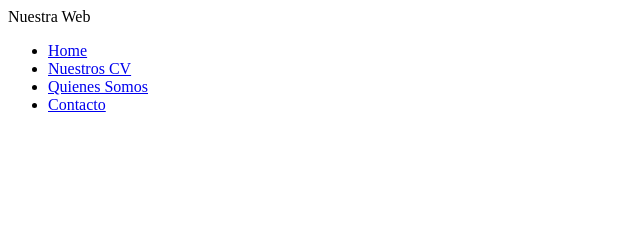
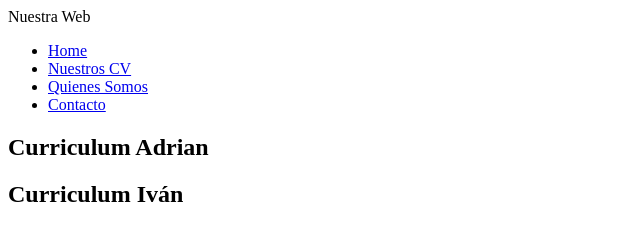
Before and after one commit to AdrianArcoGonzalez/202207-w1ch2-ivan-garcia-adrian-arco, a plain HTML site: page Nuestros-cv.html in a window 1280 px wide. Shown: the whole page, without its empty margins (0-640 px from the left). Drawn offline with Linux system fonts and the light colour scheme.

Commit message:
add sections at nuestros-cv page

```diff
--- a/Nuestros-cv.html
+++ b/Nuestros-cv.html
@@ -18,5 +18,12 @@
         </ul>
       </nav>
     </header>
+    <section>
+      <h2>Curriculum Adrian</h2>
+    </section>
+
+    <section>
+      <h2>Curriculum Iván</h2>
+    </section>
   </body>
 </html>
```
Lines whose indentation alone changed are shown as unchanged.
